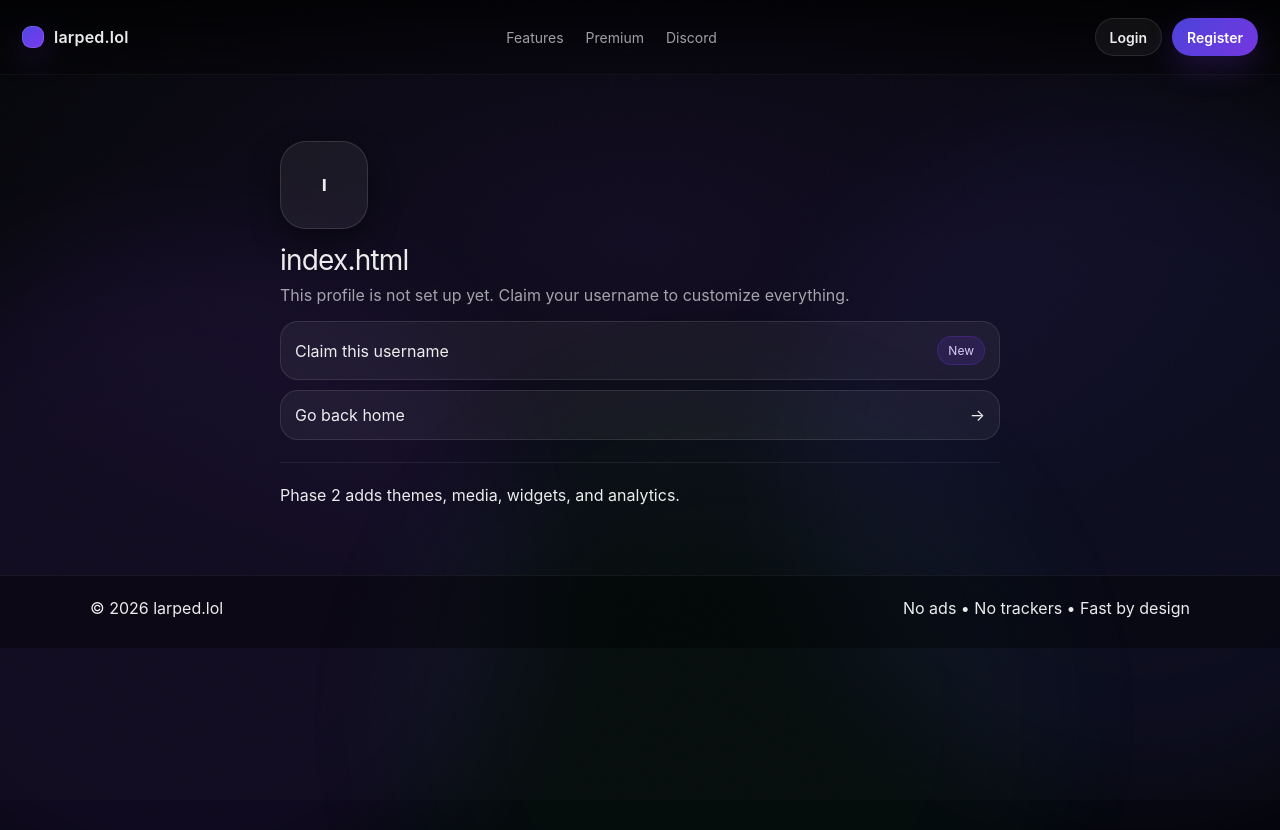
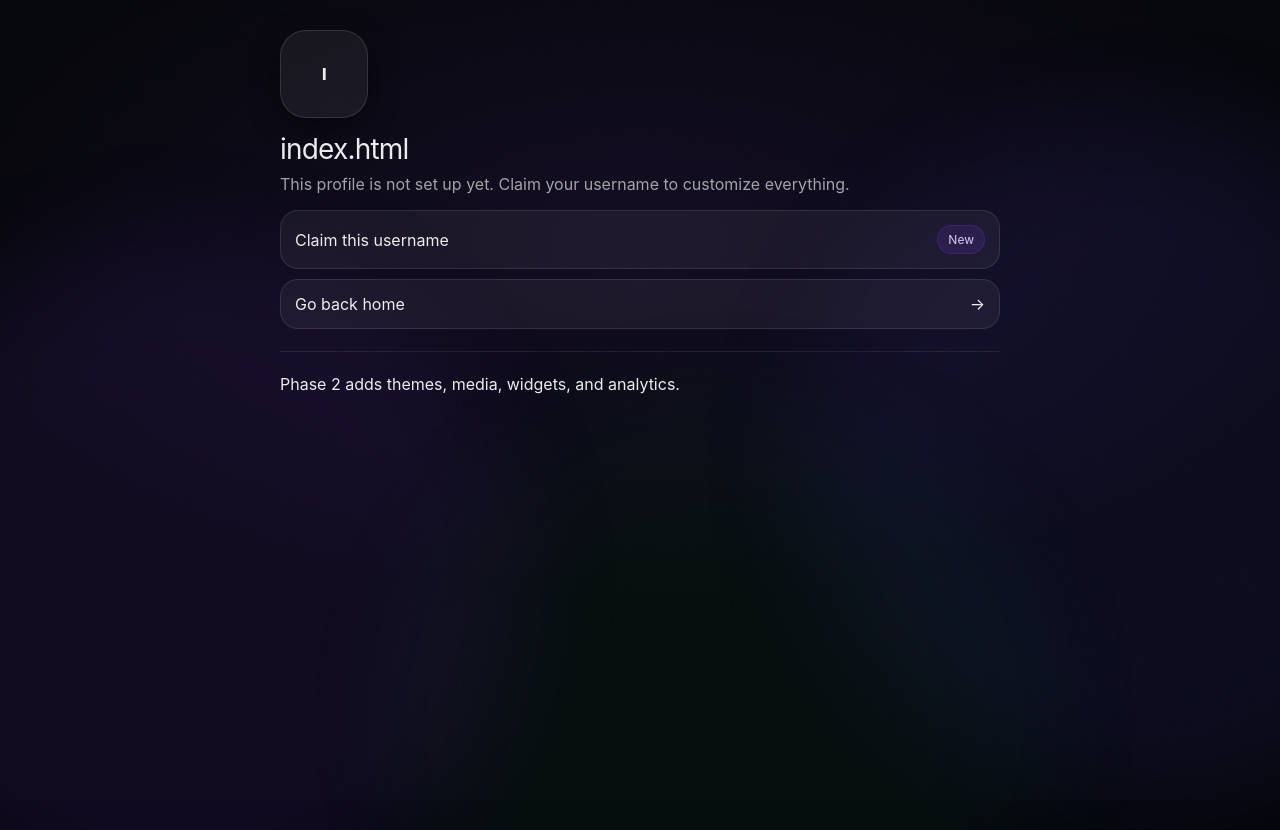
Before and after one commit to LucidLuck/larped-site, a plain HTML site: page index.html in a window 1280 px wide. Before the commit the page ends 800 px from the top, so only its background shows below. Drawn offline with Linux system fonts and the light colour scheme; a web font is replaced by a local one.

Commit message:
Update index.html

```diff
--- a/index.html
+++ b/index.html
@@ -4,14 +4,12 @@
   <meta charset="utf-8" />
   <meta name="viewport" content="width=device-width,initial-scale=1" />
   <meta name="theme-color" content="#05060a" />
-  <title>larped.lol — Your digital identity, simplified.</title>
-  <meta name="description" content="Create a premium profile, links, and content in one place — larped.lol" />
+  <title>larped.lol</title>
 
   <link rel="preconnect" href="https://rsms.me/">
   <link rel="stylesheet" href="https://rsms.me/inter/inter.css">
 
-  <!-- cache-bust so you don't get stuck with old CSS -->
-  <link rel="stylesheet" href="/styles.css?v=2" />
+  <link rel="stylesheet" href="/styles.css?v=9" />
 </head>
 <body>
   <div class="bg">
@@ -21,34 +19,8 @@
     <div class="glow glowC"></div>
   </div>
 
-  <header class="topbar">
-    <a class="brand" href="/" data-link>
-      <span class="brandDot"></span>
-      <span class="brandText">larped.lol</span>
-    </a>
+  <div id="app"></div>
 
-    <nav class="nav">
-      <a class="navLink" href="/#features" data-link>Features</a>
-      <a class="navLink" href="/#premium" data-link>Premium</a>
-      <a class="navLink" href="/#discord" data-link>Discord</a>
-    </nav>
-
-    <div class="navBtns">
-      <a class="btn ghost" href="/login" data-link>Login</a>
-      <a class="btn primary" href="/register" data-link>Register</a>
-    </div>
-  </header>
-
-  <main id="app" class="app"></main>
-
-  <footer class="footer">
-    <div class="footerInner">
-      <div class="muted">© <span id="year"></span> larped.lol</div>
-      <div class="muted">No ads • No trackers • Fast by design</div>
-    </div>
-  </footer>
-
-  <!-- cache-bust so you don't get stuck with old JS -->
-  <script src="/app.js?v=2" defer></script>
+  <script src="/app.js?v=9" defer></script>
 </body>
 </html>
```
